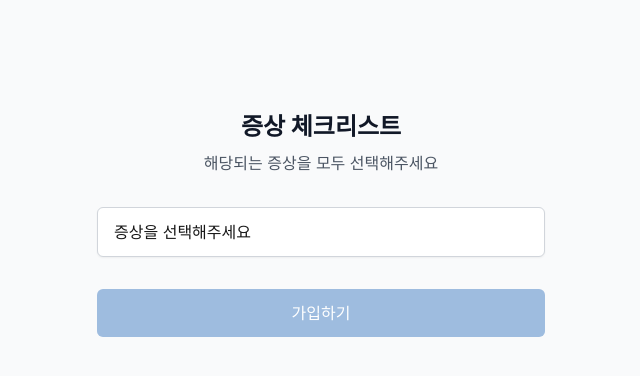
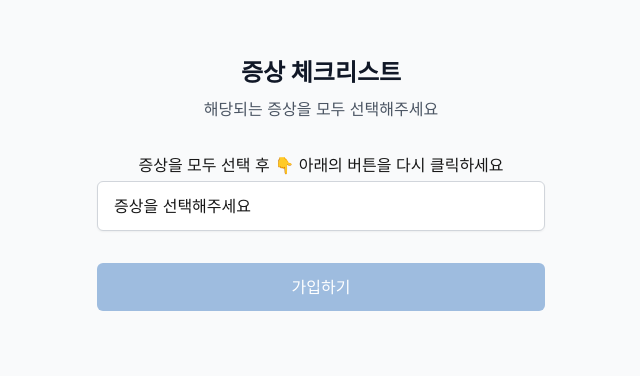
Before and after one commit to tinon1004/LookNLearn, a Next.js app: page /signup/symptoms in a window 1280 px wide. Shown: the part 176-552 px from the top of the page, without its empty margins (319-959 px from the left). Built offline with nearby package versions, Linux system fonts and the light colour scheme.

Commit message:
Feat: add explanation and padding below dropdown list

```diff
--- a/src/app/signup/symptoms/SymptomsSelectionPage.tsx
+++ b/src/app/signup/symptoms/SymptomsSelectionPage.tsx
@@ -14,7 +14,7 @@ export default function SymptomsSelectionPage() {
   const [isOpen, setIsOpen] = useState(false);
 
   const symptoms: SymptomType[] = [
-    { id: 1, text: "눈 맞추기, 얼굴 표정, 제스처 사용이 적절하지 않거나 반드가 적다" },
+    { id: 1, text: "관련 증상이 없다" },
     { id: 2, text: "발달 수준에 적합한 또래 관계를 형성하지 못한다" },
     { id: 3, text: "자발적으로 다른 사람과 즐거움이나 관심을 함께 나누고 싶어 하지 않는다" },
     { id: 4, text: "정서적 상호작용이 부족하다" },
@@ -24,7 +24,8 @@ export default function SymptomsSelectionPage() {
     { id: 8, text: "외관상 특특하다" },
     { id: 9, text: "비기능적인 일이나 관습에 변함없이 집착한다" },
     { id: 10, text: "상동적이고 반복적인 운동 양식(손이나 손가락을 꼬는 등)을 보인다" },
-    { id: 11, text: "물건의 어떤 부분에 대해 지속적으로 집착한다" }
+    { id: 11, text: "물건의 어떤 부분에 대해 지속적으로 집착한다" },
+    { id: 12, text: "눈 맞추기, 얼굴 표정, 제스처 사용이 적절하지 않거나 빈도가 적다" }
   ];
 
   const handleSymptomToggle = (symptomText: string) => {
@@ -42,7 +43,7 @@ export default function SymptomsSelectionPage() {
 
   return (
     <div className="flex flex-col items-center justify-center min-h-screen bg-gray-50 p-4">
-      <div className="w-full max-w-md space-y-8">
+      <div className="w-full max-w-md space-y-8 pb-20">
         <div className="text-center">
           <h1 className="text-2xl font-bold text-gray-900">증상 체크리스트</h1>
           <p className="mt-2 text-gray-600">해당되는 증상을 모두 선택해주세요</p>
@@ -50,6 +51,7 @@ export default function SymptomsSelectionPage() {
 
         <div className="w-full space-y-4">
           <div className="relative">
+            <p className="text-center mb-1" >증상을 모두 선택 후 👇 아래의 버튼을 다시 클릭하세요</p>
             <button
               type="button"
               onClick={() => setIsOpen(!isOpen)}
```
